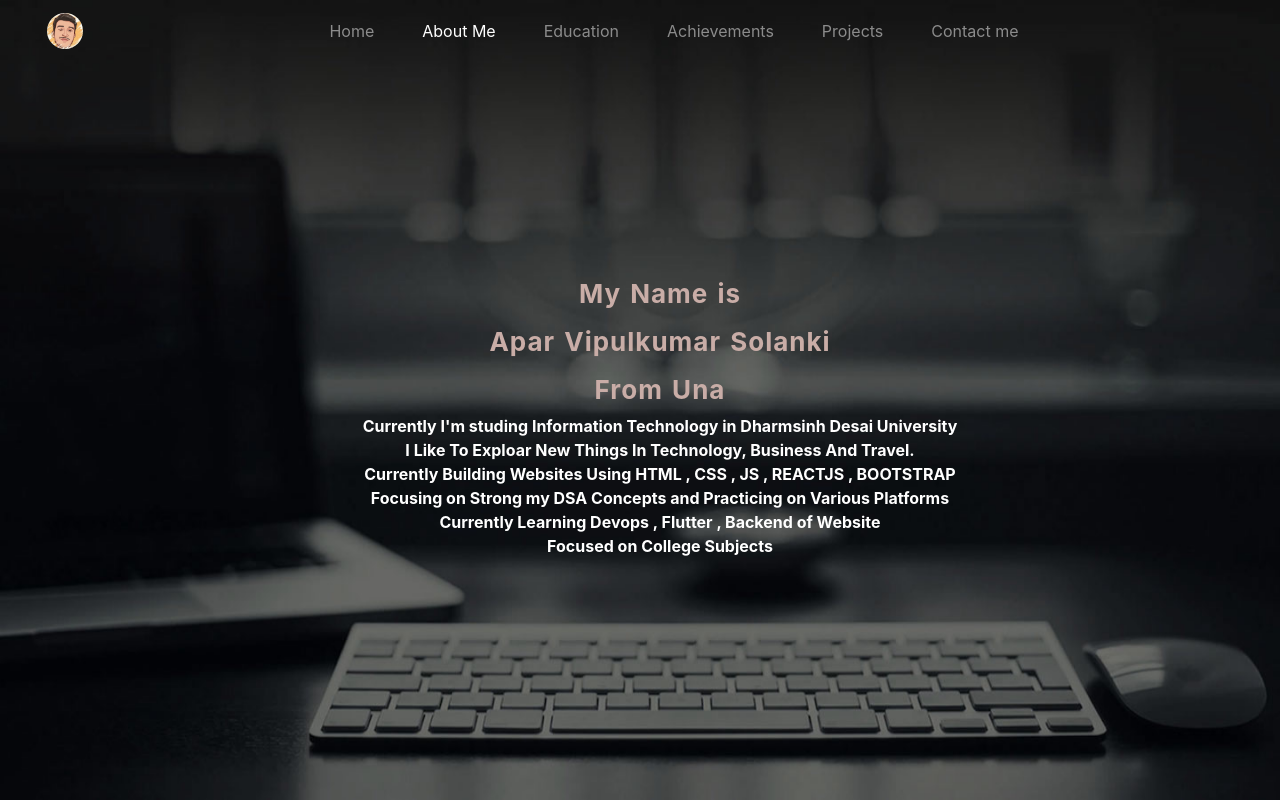
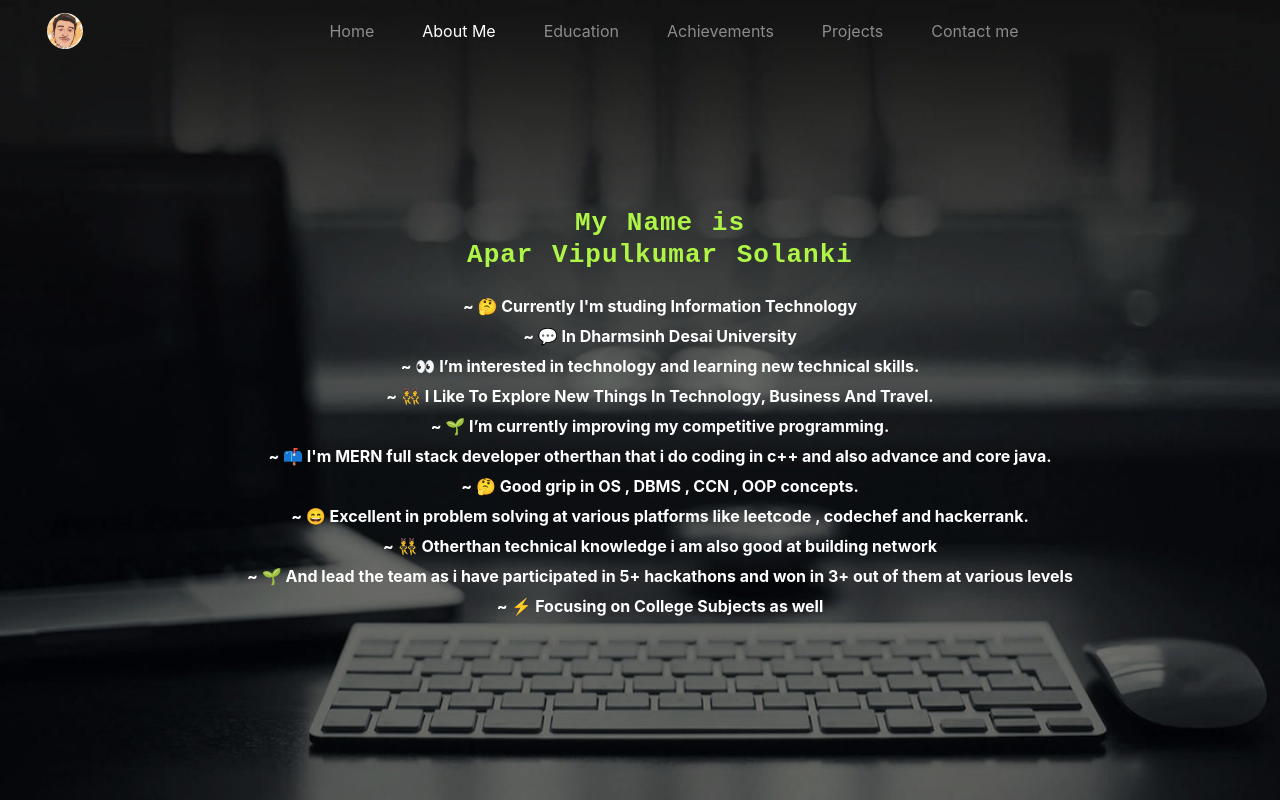
Before and after one commit to asv210/portfolio, a React (Create React App) app: page /Aboutme in a window 1280 px wide. Built offline with nearby package versions, Linux system fonts and the light colour scheme; a web font is replaced by a local one.

Commit message:
about me added

```diff
--- a/public/index.html
+++ b/public/index.html
@@ -6,7 +6,8 @@
   <link rel="icon" href="%PUBLIC_URL%/favicon.ico" />
   <meta name="viewport" content="width=device-width, initial-scale=1" />
   <meta name="theme-color" content="#000000" />
-  <meta name="description" content="Web site created using create-react-app" />
+  <meta name="description"
+    content="Apar Solanki's Portfolio website which contains his projects , achievements,education and contact details" />
   <link rel="apple-touch-icon" href="%PUBLIC_URL%/logo192.png" />
   <!--
       manifest.json provides metadata used when your web app is installed on a
@@ -25,7 +26,7 @@
   <link rel="stylesheet" href="https://cdn.jsdelivr.net/npm/bootstrap@4.1.3/dist/css/bootstrap.min.css"
     integrity="sha384-MCw98/SFnGE8fJT3GXwEOngsV7Zt27NXFoaoApmYm81iuXoPkFOJwJ8ERdknLPMO" crossorigin="anonymous">
 
-  <title>Portfolio-APAR SOLANKI</title>
+  <title>Portfolio APAR SOLANKI</title>
 </head>
 
 <body>
--- a/src/App.css
+++ b/src/App.css
@@ -107,14 +107,17 @@ font-family: 'Finlandica', sans-serif;
 .flu:hover {
   color: #04f8e0;
 }
+.cur{
+  margin-top: 20px;
+}
 .fou,.flu,.ilik,.coll,.cur,.buid{
 list-style-type: none;
 }
 .hop {
-
+  font-family:monospace;
   font-size: 26px;
-  line-height: 3rem;
-    color: #c9ada7;
+  line-height: 2rem;
+    color: rgb(175, 245, 71);
 list-style-type: none;
 letter-spacing: 1px;
 word-spacing: 2px;
@@ -155,6 +158,9 @@ margin-right: 2rem;
 
 .plat{
   display: inline-grid;
+}
+.kkkl{
+  line-height: 30px;
 }
 .pic1,.pic2,.pic3,.pic4,.pic5{
   background-color: white;
--- a/src/Components/Aboutme.js
+++ b/src/Components/Aboutme.js
@@ -7,27 +7,32 @@ const Aboutme = () => {
         <div className="content">
           <ul className="kkkl">
             <li className="hop">
-              My Name is <br /> Apar Vipulkumar Solanki <br /> From Una
+              My Name is <br /> Apar Vipulkumar Solanki
             </li>
             <li className="cur">
-              Currently I'm studing Information Technology in Dharmsinh Desai
-              University
+              ~ 🤔 Currently I'm studing Information Technology
+              <br />~ 💬 In Dharmsinh Desai University
             </li>
             <li className="ilik">
-              I Like To Exploar New Things In Technology, Business And Travel.
+              ~ 👀 I’m interested in technology and learning new technical
+              skills. <br />~ 👯 I Like To Explore New Things In Technology,
+              Business And Travel.
             </li>
-            <li className="buid">
-              Currently Building Websites Using HTML , CSS , JS , REACTJS ,
-              BOOTSTRAP
+
+            <li className="fou">
+              ~ 🌱 I’m currently improving my competitive programming.
+              <br /> ~ 📫 I'm MERN full stack developer otherthan that i do
+              coding in c++ and also advance and core java. <br /> ~ 🤔 Good
+              grip in OS , DBMS , CCN , OOP concepts. <br /> ~ 😄 Excellent in
+              problem solving at various platforms like leetcode , codechef and
+              hackerrank.
+              <br />~ 👯 Otherthan technical knowledge i am also good at
+              building network <br />~ 🌱 And lead the team as i have
+              participated in 5+ hackathons and won in 3+ out of them at various
+              levels
             </li>
-            <li className="fou">
-              Focusing on Strong my DSA Concepts and Practicing on Various
-              Platforms
-            </li>
-            <li className="flu">
-              Currently Learning Devops , Flutter , Backend of Website
-            </li>
-            <li className="coll">Focused on College Subjects</li>
+
+            <li className="coll">~ ⚡ Focusing on College Subjects as well</li>
           </ul>
         </div>
       </div>
```
